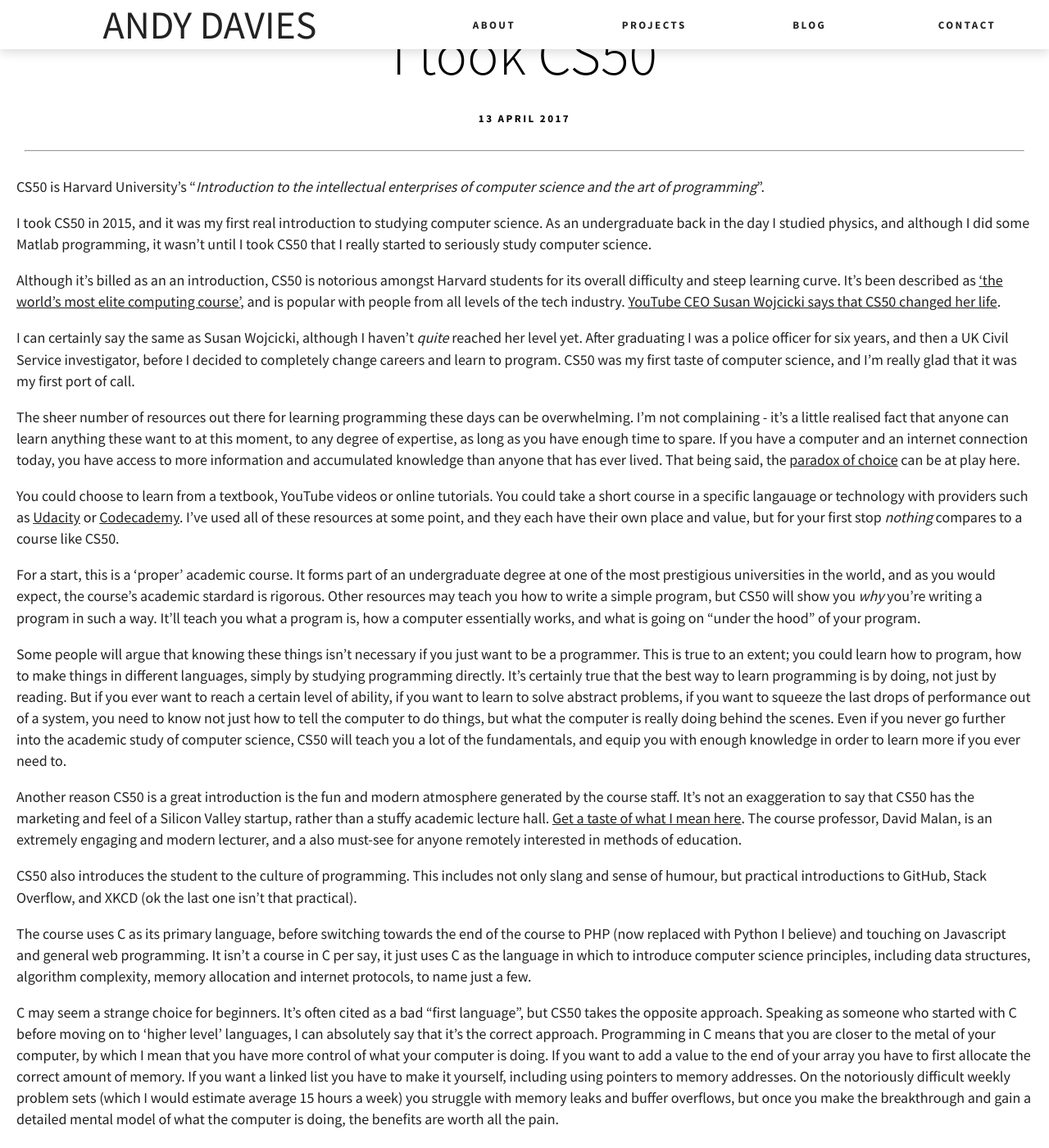
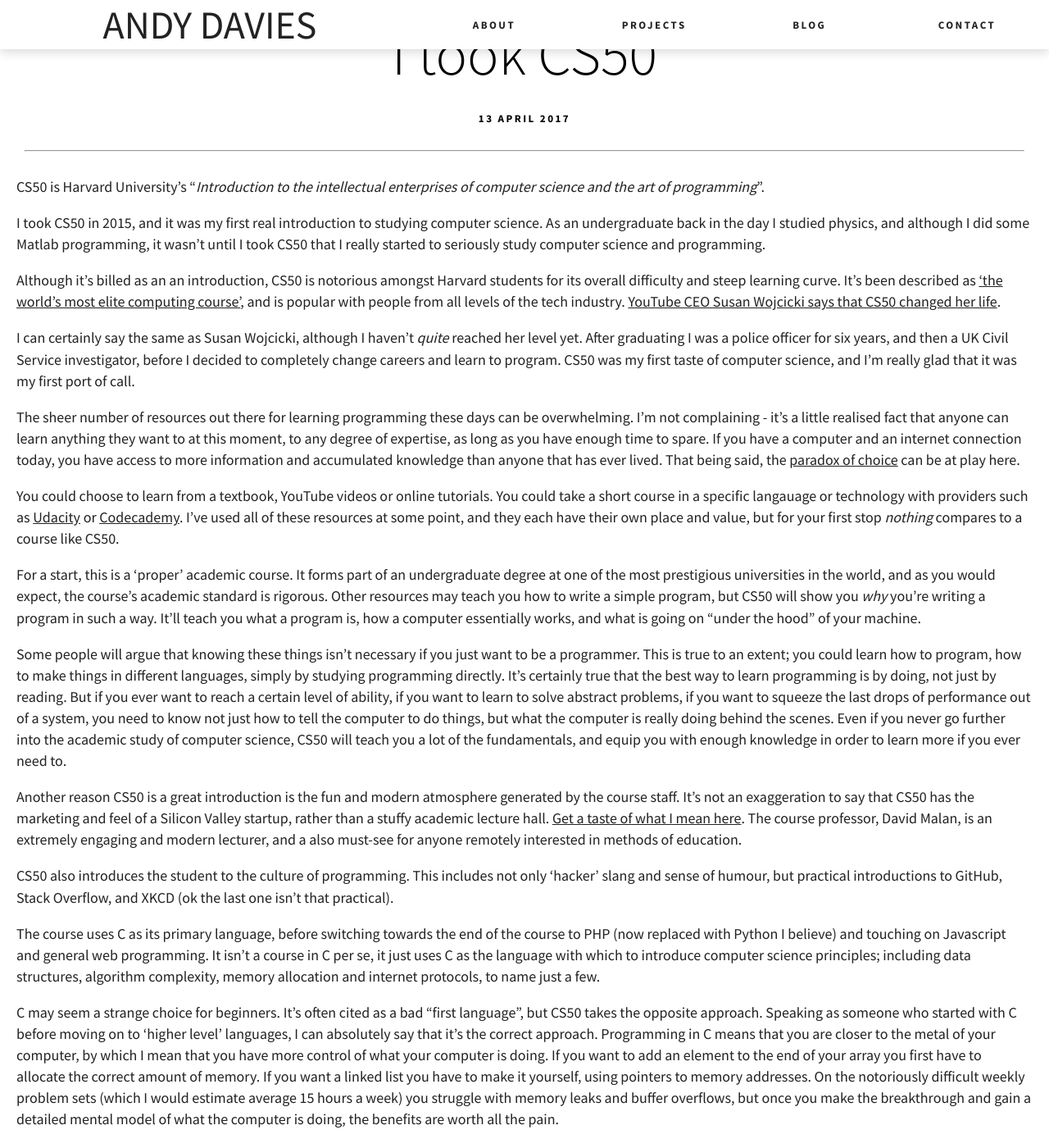
Before and after one commit to andavies/andavies.github.io, a Jekyll site: the page built from _posts/2017-02-13-I-took-CS50.md, in a window 1280 px wide and 1400 px high, scrolled down 437 px. Shown: the whole window at 82% size. Built offline with Jekyll 4.4.1, drawn with Linux system fonts in a browser that asks for light colours; some of the changed text lies outside the part shown.

Commit message:
Revise CS50 blog post

```diff
--- a/_posts/2017-02-13-I-took-CS50.md
+++ b/_posts/2017-02-13-I-took-CS50.md
@@ -12,28 +12,28 @@
 
 CS50 is Harvard University's "*Introduction to the intellectual enterprises of computer science and the art of programming*".
 
-I took CS50 in 2015, and it was my first real introduction to studying computer science. As an undergraduate back in the day I studied physics, and although I did some Matlab programming, it wasn't until I took CS50 that I really started to seriously study computer science.
+I took CS50 in 2015, and it was my first real introduction to studying computer science. As an undergraduate back in the day I studied physics, and although I did some Matlab programming, it wasn't until I took CS50 that I really started to seriously study computer science and programming.
 
 Although it's billed as an an introduction, CS50 is notorious amongst Harvard students for its overall difficulty and steep learning curve. It's been described as ['the world's most elite computing course'](http://www.alphr.com/business/1004174/cs50-inside-the-worlds-most-elite-computing-course), and is popular with people from all levels of the tech industry. [YouTube CEO Susan Wojcicki says that CS50 changed her life](https://www.youtube.com/watch?v=y1121-De4o4).
 
 I can certainly say the same as Susan Wojcicki, although I haven't *quite* reached her level yet. After graduating I was a police officer for six years, and then a UK Civil Service investigator, before I decided to completely change careers and learn to program. CS50 was my first taste of computer science, and I'm really glad that it was my first port of call.
 
-The sheer number of resources out there for learning programming these days can be overwhelming. I'm not complaining - it's a little realised fact that anyone can learn anything these want to at this moment, to any degree of expertise, as long as you have enough time to spare. If you have a computer and an internet connection today, you have access to more information and accumulated knowledge than anyone that has ever lived. That being said, the [paradox of choice](https://en.wikipedia.org/wiki/The_Paradox_of_Choice) can be at play here.
+The sheer number of resources out there for learning programming these days can be overwhelming. I'm not complaining - it's a little realised fact that anyone can learn anything they want to at this moment, to any degree of expertise, as long as you have enough time to spare. If you have a computer and an internet connection today, you have access to more information and accumulated knowledge than anyone that has ever lived. That being said, the [paradox of choice](https://en.wikipedia.org/wiki/The_Paradox_of_Choice) can be at play here.
 
 You could choose to learn from a textbook, YouTube videos or online tutorials. You could take a short course in a specific langauage or technology with providers such as [Udacity](https://www.udacity.com/) or [Codecademy](https://www.codecademy.com/). I've used all of these resources at some point, and they each have their own place and value, but for your first stop *nothing* compares to a course like CS50.
 
-For a start, this is a 'proper' academic course. It forms part of an undergraduate degree at one of the most prestigious universities in the world, and as you would expect, the course's academic stardard is rigorous. Other resources may teach you how to write a simple program, but CS50 will show you *why* you're writing a program in such a way. It'll teach you what a program is, how a computer essentially works, and what is going on "under the hood" of your program.
+For a start, this is a 'proper' academic course. It forms part of an undergraduate degree at one of the most prestigious universities in the world, and as you would expect, the course's academic standard is rigorous. Other resources may teach you how to write a simple program, but CS50 will show you *why* you're writing a program in such a way. It'll teach you what a program is, how a computer essentially works, and what is going on "under the hood" of your machine.
 
 Some people will argue that knowing these things isn't necessary if you just want to be a programmer. This is true to an extent; you could learn how to program, how to make things in different languages, simply by studying programming directly. It's certainly true that the best way to learn programming is by doing, not just by reading. But if you ever want to reach a certain level of ability, if you want to learn to solve abstract problems, if you want to squeeze the last drops of performance out of a system, you need to know not just how to tell the computer to do things, but what the computer is really doing behind the scenes. Even if you never go further into the academic study of computer science, CS50 will teach you a lot of the fundamentals, and equip you with enough knowledge in order to learn more if you ever need to.
 
 Another reason CS50 is a great introduction is the fun and modern atmosphere generated by the course staff. It's not an exaggeration to say that CS50 has the marketing and feel of a Silicon Valley startup, rather than a stuffy academic lecture hall. [Get a taste of what I mean here](https://www.youtube.com/watch?v=bQtE1Fn8tTA). The course professor, David Malan, is an extremely engaging and modern lecturer, and a also must-see for anyone remotely interested in methods of education.
 
-CS50 also introduces the student to the culture of programming. This includes not only slang and sense of humour, but practical introductions to GitHub, Stack Overflow, and XKCD (ok the last one isn't that practical).
+CS50 also introduces the student to the culture of programming. This includes not only 'hacker' slang and sense of humour, but practical introductions to GitHub, Stack Overflow, and XKCD (ok the last one isn't that practical).
 
-The course uses C as its primary language, before switching towards the end of the course to PHP (now replaced with Python I believe) and touching on Javascript and general web programming. It isn't a course in C per say, it just uses C as the language in which to introduce computer science principles, including data structures, algorithm complexity, memory allocation and internet protocols, to name just a few.
+The course uses C as its primary language, before switching towards the end of the course to PHP (now replaced with Python I believe) and touching on Javascript and general web programming. It isn't a course in C per se, it just uses C as the language with which to introduce computer science principles; including data structures, algorithm complexity, memory allocation and internet protocols, to name just a few.
 
-C may seem a strange choice for beginners. It's often cited as a bad "first language", but CS50 takes the opposite approach. Speaking as someone who started with C before moving on to 'higher level' languages, I can absolutely say that it's the correct approach. Programming in C means that you are closer to the metal of your computer, by which I mean that you have more control of what your computer is doing. If you want to add a value to the end of your array you have to first allocate the correct amount of memory. If you want a linked list you have to make it yourself, including using pointers to memory addresses. On the notoriously difficult weekly problem sets (which I would estimate average 15 hours a week) you struggle with memory leaks and buffer overflows, but once you make the breakthrough and gain a detailed mental model of what the computer is doing, the benefits are worth all the pain.
+C may seem a strange choice for beginners. It's often cited as a bad "first language", but CS50 takes the opposite approach. Speaking as someone who started with C before moving on to 'higher level' languages, I can absolutely say that it's the correct approach. Programming in C means that you are closer to the metal of your computer, by which I mean that you have more control of what your computer is doing. If you want to add an element to the end of your array you first have to allocate the correct amount of memory. If you want a linked list you have to make it yourself, using pointers to memory addresses. On the notoriously difficult weekly problem sets (which I would estimate average 15 hours a week) you struggle with memory leaks and buffer overflows, but once you make the breakthrough and gain a detailed mental model of what the computer is doing, the benefits are worth all the pain.
 
-An important thing to point out is, at this point in the course, you have no idea that there is any alternative. You think that this is what programmers have to do; in that sense you're going back in time to when programmers *did* have to allocate memory themselves (some of course still do, but it's true that C is not used as much as other languages these days). When week 8 comes, and David Malan reveals that a language like PHP does all this stuff for you, and that one line of PHP does what eight lines of C does, you are genuinely amazed. It seems like magic - and that is the important point: **learning C shows you that it *isn't* magic**. When you use something like array_push() in PHP, you now **know** what is going on behind the scenes: **your mental model is more complete**. This is the beauty of learning C first, and its benefits come up time and time again as you continue your programming journey.
+An important thing to point out is, at this point in the course, you have no idea that there is any alternative. You think that this is what all programmers have to do every time they program. In that sense you're going back in time to when programmers *did* have to allocate memory themselves (some of course still do, but it's true that C is not used as much as other languages these days). When week 8 comes, and David Malan reveals that a language like PHP does all this stuff for you, and that one line of PHP does what eight lines of C does, you are genuinely amazed. It seems like magic - and that is the important point: **learning C shows you that it *isn't* magic**. When you use something like array_push() in PHP, you now **know** what is going on behind the scenes: **your mental model is more complete**. This is the beauty of learning C first, and its benefits come up time and time again as you continue your programming journey.
 
-I enjoyed every minute of CS50, and unless you have a solid computer science degree under your belt, I'd recommend it for programmers of all levels. You can see my [completed problems sets on GitHub](https://github.com/andavies/CS50) (no cheating now, you're only cheating yourself). If you've taken CS50, let me know what you thought of it on [Twitter](https://twitter.com/1andydavies1).
+I enjoyed every minute of CS50, and unless you have a solid computer science degree under your belt, I'd recommend it for programmers at all levels. You can see my [completed problems sets on GitHub](https://github.com/andavies/CS50) (no cheating now, you're only cheating yourself). If you've taken CS50, let me know what you thought of it on [Twitter](https://twitter.com/1andydavies1).
```
